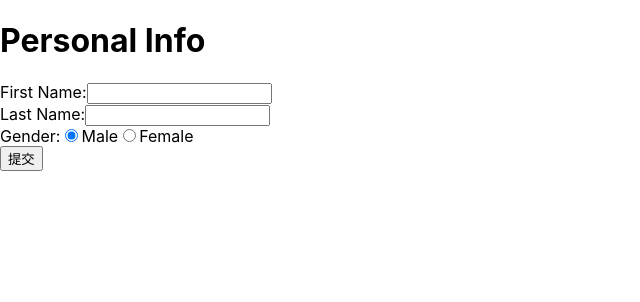
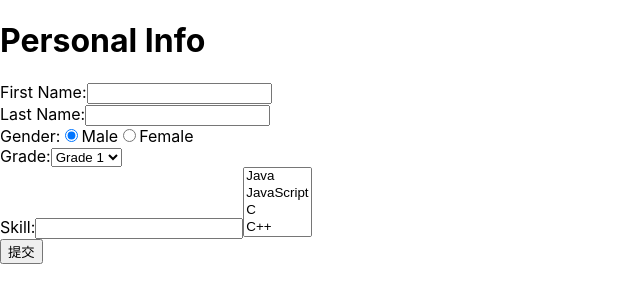
Before and after one commit to facccge/react-app-ts, a React (Create React App) app: page / in a window 1280 px wide. Shown: the top 302 px of the page, without its empty margins (0-640 px from the left). Built offline with nearby package versions, Linux system fonts and the light colour scheme.

Commit message:
Add skill for multiple selections.

```diff
--- /dev/null
+++ b/src/UserNameForm.css
@@ -0,0 +1,3 @@
+input.skill {
+  width: 200px;
+}
--- a/src/UserNameForm.tsx
+++ b/src/UserNameForm.tsx
@@ -1,14 +1,17 @@
 import React, { useState, ChangeEvent, FormEvent } from 'react';
+import './UserNameForm.css';
 
 const UserNameForm = () => {
   const [user, setUser] = useState({
     firstName: '',
     lastName: '',
-    gender: 'male'
+    gender: 'male',
+    grade: 'grade1',
+    skill: ''
   });
 
   const handleClick = () => {
-    alert(`${user.firstName} ${user.lastName} ${user.gender}`);
+    alert(`${user.firstName} ${user.lastName} ${user.gender} ${user.grade} ${user.skill}`);
   };
 
   const handleChangeFirstName = (event: ChangeEvent<HTMLInputElement>) => {
@@ -23,6 +26,41 @@ const UserNameForm = () => {
       ...user,
       lastName: event.target.value
     })
+  };
+
+  const handleChangeGrade = (event: ChangeEvent<HTMLSelectElement>) => {
+    setUser({
+      ...user,
+      grade: event.target.value
+    })
+  };
+
+  const handleChangeSkill = (event: ChangeEvent<HTMLSelectElement>) => {
+    const selectedSkill = event.target.value;
+    if (user.skill === '') {
+      setUser({
+        ...user,
+        skill: selectedSkill
+      })
+    } else {
+      const skillArray = user.skill.split(';');
+      if (skillArray.includes(selectedSkill)) {
+        const index = skillArray.indexOf(selectedSkill);
+        if (index > -1) {
+          skillArray.splice(index, 1);
+        }
+        setUser({
+          ...user,
+          skill: skillArray.join(';')
+        })
+      } else {
+        skillArray.push(selectedSkill);
+        setUser({
+          ...user,
+          skill: skillArray.join(';')
+        })
+      }
+    }
   };
 
   const handleClickMale = () => {
@@ -56,13 +94,32 @@ const UserNameForm = () => {
     <div>
       <label>Gender:</label>
       <label>
-        <input type="radio" value="male" onClick={handleClickMale} checked={user.gender==='male'} />
+        <input type="radio" value="male" onClick={handleClickMale} checked={user.gender === 'male'} />
             Male
           </label>
       <label>
-        <input type="radio" value="female" onClick={handleClickFemale} checked={user.gender==='female'} />
+        <input type="radio" value="female" onClick={handleClickFemale} checked={user.gender === 'female'} />
             Female
           </label>
+    </div>
+    <div>
+      <label>Grade:</label>
+      <select onChange={handleChangeGrade}>
+        <option value="grade1">Grade 1</option>
+        <option value="grade2">Grade 2</option>
+        <option value="grade3">Grade 3</option>
+      </select>
+    </div>
+    <div>
+      <label>Skill:</label>
+      <input className="skill" value={user.skill} />
+      <select onChange={handleChangeSkill} multiple>
+        <option value="Java">Java</option>
+        <option value="JavaScript">JavaScript</option>
+        <option value="C">C</option>
+        <option value="C++">C++</option>
+        <option value="C#">C#</option>
+      </select>
     </div>
     <button onClick={handleClick}>提交</button>
   </form>)
```
